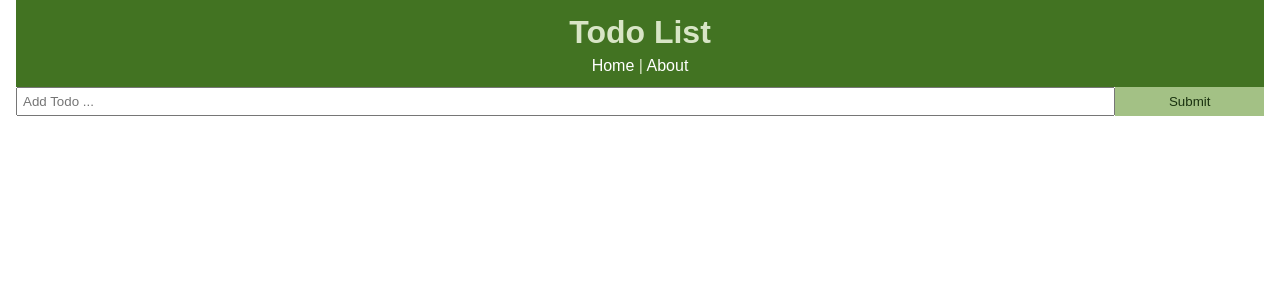
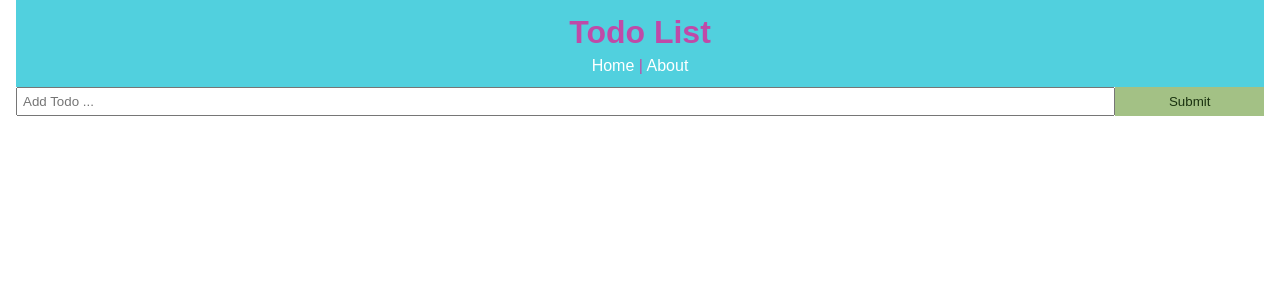
Before and after one commit to jubilantdeenie/todo-app, a React (Create React App) app: page / in a window 1280 px wide. Shown: the top 300 px of the page. Built offline with nearby package versions, Linux system fonts and the light colour scheme; no server answers.

Commit message:
update color palette

```diff
--- a/src/App.css
+++ b/src/App.css
@@ -10,7 +10,7 @@ body {
 }
 
 a {
-  color: #333;
+  color: #bf4aa8;
   text-decoration: none;
 }
 
--- a/src/components/TodoItem.js
+++ b/src/components/TodoItem.js
@@ -4,7 +4,7 @@ import PropTypes from 'prop-types';
 export class TodoItem extends Component {
     getStyle = () => {
         return {
-            background: '#d8e5c6',
+            background: '#51d0de',
             padding: '10px',
             borderBottom: '1px #ccc dotted',
             textDecoration: this.props.todo.completed ?
--- a/src/components/layout/Header.js
+++ b/src/components/layout/Header.js
@@ -13,8 +13,8 @@ function Header() {
 }
 
 const headerStyle = {
-    background: '#427322',
-    color: '#d8e5c6',
+    background: '#51d0de',
+    color: '#bf4aa8',
     textAlign: 'center',
     padding: '10px'
 }
```
Also changed, not shown: 1 other file (tests, documents, lock files or other folders).
